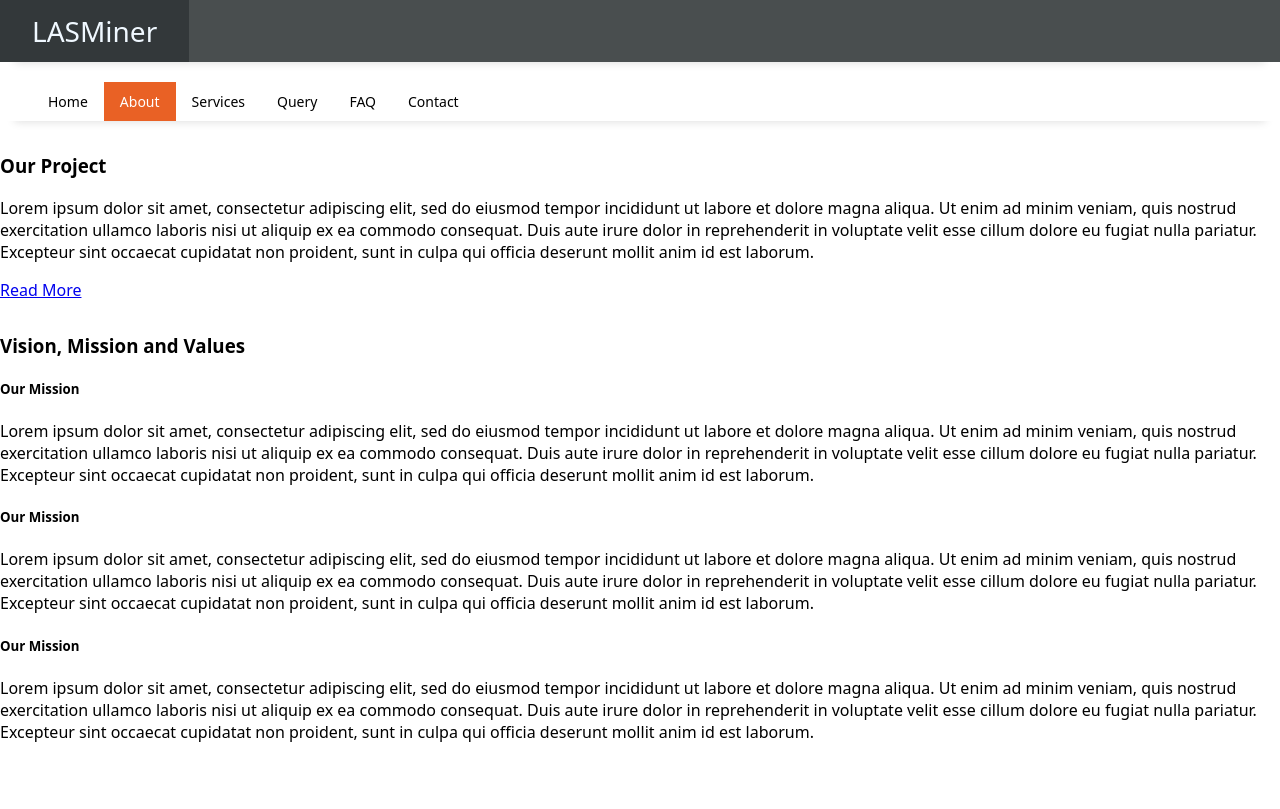
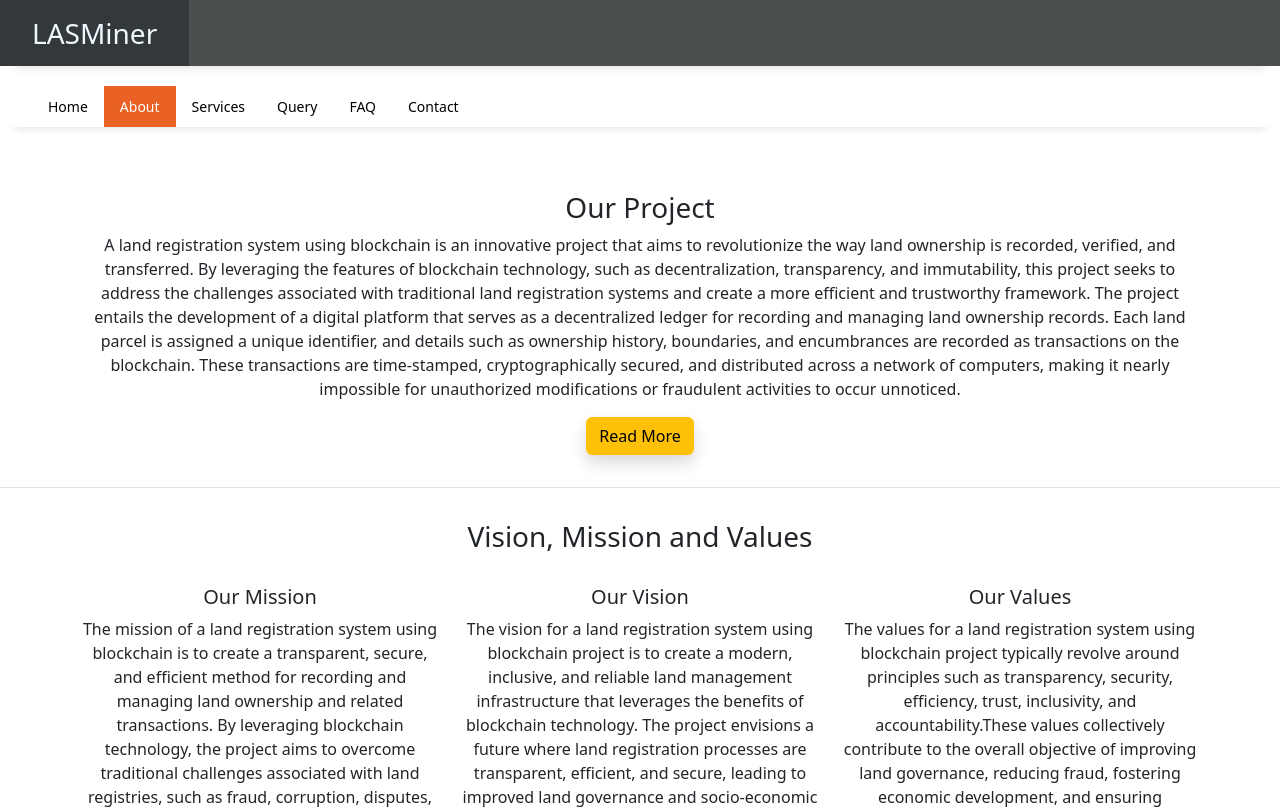
Before and after one commit to Niloy-Majumder/las-miner-frontend, a React (Create React App) app: page /about in a window 1280 px wide. Shown: the top 809 px of the page. Built offline with nearby package versions, Linux system fonts and the light colour scheme.

Commit message:
fixed table showing issue and add content to pages

```diff
--- a/package.json
+++ b/package.json
@@ -12,6 +12,7 @@
     "react": "^18.2.0",
     "react-bootstrap": "^2.7.4",
     "react-dom": "^18.2.0",
+    "react-icons": "4.2.0",
     "react-radio-buttons": "^1.2.2",
     "react-router-dom": "^6.8.2",
     "react-scripts": "5.0.1",
@@ -19,7 +20,6 @@
     "sass": "^1.58.3",
     "styled-components": "^5.3.8",
     "web-vitals": "^2.1.4",
-    "react-icons": "4.2.0",
     "web3": "^1.10.0"
   },
   "scripts": {
--- a/src/components/Section/About.js
+++ b/src/components/Section/About.js
@@ -12,13 +12,22 @@ function About() {
               <h3 className="main-heading">Our Project</h3>
               <div className="underline mx-auto"></div>
               <p className="about-paragraph">
-                Lorem ipsum dolor sit amet, consectetur adipiscing elit, sed do
-                eiusmod tempor incididunt ut labore et dolore magna aliqua. Ut
-                enim ad minim veniam, quis nostrud exercitation ullamco laboris
-                nisi ut aliquip ex ea commodo consequat. Duis aute irure dolor
-                in reprehenderit in voluptate velit esse cillum dolore eu fugiat
-                nulla pariatur. Excepteur sint occaecat cupidatat non proident,
-                sunt in culpa qui officia deserunt mollit anim id est laborum.
+                A land registration system using blockchain is an innovative
+                project that aims to revolutionize the way land ownership is
+                recorded, verified, and transferred. By leveraging the features
+                of blockchain technology, such as decentralization,
+                transparency, and immutability, this project seeks to address
+                the challenges associated with traditional land registration
+                systems and create a more efficient and trustworthy framework.
+                The project entails the development of a digital platform that
+                serves as a decentralized ledger for recording and managing land
+                ownership records. Each land parcel is assigned a unique
+                identifier, and details such as ownership history, boundaries,
+                and encumbrances are recorded as transactions on the blockchain.
+                These transactions are time-stamped, cryptographically secured,
+                and distributed across a network of computers, making it nearly
+                impossible for unauthorized modifications or fraudulent
+                activities to occur unnoticed.
               </p>
               <Link to="#" className="btn btn-warning shadow">
                 Read More
@@ -39,39 +48,38 @@ function About() {
             <div className="col-md-4 text-center">
               <h5>Our Mission</h5>
               <p>
-                Lorem ipsum dolor sit amet, consectetur adipiscing elit, sed do
-                eiusmod tempor incididunt ut labore et dolore magna aliqua. Ut
-                enim ad minim veniam, quis nostrud exercitation ullamco laboris
-                nisi ut aliquip ex ea commodo consequat. Duis aute irure dolor
-                in reprehenderit in voluptate velit esse cillum dolore eu fugiat
-                nulla pariatur. Excepteur sint occaecat cupidatat non proident,
-                sunt in culpa qui officia deserunt mollit anim id est laborum.
+                The mission of a land registration system using blockchain is to
+                create a transparent, secure, and efficient method for recording
+                and managing land ownership and related transactions. By
+                leveraging blockchain technology, the project aims to overcome
+                traditional challenges associated with land registries, such as
+                fraud, corruption, disputes, and lack of trust.
               </p>
             </div>
 
             <div className="col-md-4 text-center">
-              <h5>Our Mission</h5>
+              <h5>Our Vision</h5>
               <p>
-                Lorem ipsum dolor sit amet, consectetur adipiscing elit, sed do
-                eiusmod tempor incididunt ut labore et dolore magna aliqua. Ut
-                enim ad minim veniam, quis nostrud exercitation ullamco laboris
-                nisi ut aliquip ex ea commodo consequat. Duis aute irure dolor
-                in reprehenderit in voluptate velit esse cillum dolore eu fugiat
-                nulla pariatur. Excepteur sint occaecat cupidatat non proident,
-                sunt in culpa qui officia deserunt mollit anim id est laborum.
+                The vision for a land registration system using blockchain
+                project is to create a modern, inclusive, and reliable land
+                management infrastructure that leverages the benefits of
+                blockchain technology. The project envisions a future where land
+                registration processes are transparent, efficient, and secure,
+                leading to improved land governance and socio-economic
+                development.
               </p>
             </div>
 
             <div className="col-md-4 text-center">
-              <h5>Our Mission</h5>
+              <h5>Our Values</h5>
               <p>
-                Lorem ipsum dolor sit amet, consectetur adipiscing elit, sed do
-                eiusmod tempor incididunt ut labore et dolore magna aliqua. Ut
-                enim ad minim veniam, quis nostrud exercitation ullamco laboris
-                nisi ut aliquip ex ea commodo consequat. Duis aute irure dolor
-                in reprehenderit in voluptate velit esse cillum dolore eu fugiat
-                nulla pariatur. Excepteur sint occaecat cupidatat non proident,
-                sunt in culpa qui officia deserunt mollit anim id est laborum.
+                The values for a land registration system using blockchain
+                project typically revolve around principles such as
+                transparency, security, efficiency, trust, inclusivity, and
+                accountability.These values collectively contribute to the
+                overall objective of improving land governance, reducing fraud,
+                fostering economic development, and ensuring equitable access to
+                land resources.
               </p>
             </div>
           </div>
--- a/src/components/Section/Faq.js
+++ b/src/components/Section/Faq.js
@@ -4,12 +4,40 @@ import FaqItem from "./FaqItem";
 const faqItems = [
   {
     id: 0,
-    question: "Why do you love Programming",
+    question: "What is a land registration system using blockchain?",
     answer:
-      "Lorem ipsum dolor sit amet, consectetur adipiscing elit, sed do eiusmod tempor incididunt ut labore et dolore magna aliqua. Ut enim ad minim veniam, quis nostrud exercitation ullamco laboris nisi ut aliquip ex ea commodo consequat. Duis aute irure dolor in reprehenderit in voluptate velit esse cillum dolore eu fugiat nulla pariatur. Excepteur sint occaecat cupidatat non proident, sunt in culpa qui officia deserunt mollit anim id est laborum.",
+      "A land registration system using blockchain is a digital platform that utilizes blockchain technology to record, verify, and manage land ownership records and related transactions. It aims to create a transparent, secure, and efficient framework for land registration.",
   },
   {
     id: 1,
+    question:
+      "How does blockchain technology improve land registration systems?",
+    answer:
+      "Blockchain technology improves land registration systems by providing transparency, security, and efficiency. It offers a decentralized and tamper-proof ledger that records all land transactions, reduces fraud, increases trust, and automates processes, leading to streamlined and reliable land registration procedures.",
+  },
+  {
+    id: 2,
+    question:
+      "What are the advantages of a land registration system using blockchain?",
+    answer:
+      "The advantages of a land registration system using blockchain include enhanced transparency, reduced fraud and disputes, improved security, increased efficiency, streamlined processes, inclusivity, and trust in land ownership records.",
+  },
+  {
+    id: 3,
+    question:
+      "Can blockchain guarantee the accuracy of land ownership records?",
+    answer:
+      "While blockchain provides an immutable and transparent record of land ownership transactions, it does not guarantee the accuracy of the underlying data. The system relies on the accuracy of the information provided during the registration process. However, by reducing fraud and providing a trustworthy source of information, blockchain can improve the overall accuracy and integrity of land ownership records.",
+  },
+  {
+    id: 4,
+    question:
+      "How does the land registration system handle disputes or conflicting claims?",
+    answer:
+      "A land registration system using blockchain can help resolve disputes by providing a transparent and auditable record of all land transactions. The transaction history on the blockchain can be used as evidence to verify ownership and resolve conflicts. Additionally, the system can incorporate mechanisms for dispute resolution, such as arbitration or mediation, to address conflicting claims.",
+  },
+  {
+    id: 5,
     question: "Why do you hate Programming",
     answer:
       "Lorem ipsum dolor sit amet, consectetur adipiscing elit, sed do eiusmod tempor incididunt ut labore et dolore magna aliqua. Ut enim ad minim veniam, quis nostrud exercitation ullamco laboris nisi ut aliquip ex ea commodo consequat. Duis aute irure dolor in reprehenderit in voluptate velit esse cillum dolore eu fugiat nulla pariatur. Excepteur sint occaecat cupidatat non proident, sunt in culpa qui officia deserunt mollit anim id est laborum.",
@@ -21,9 +49,9 @@ function Faq() {
     <div className="faq-wrapper">
       <FaqItem data={faqItems[0]} />
       <FaqItem data={faqItems[1]} />
-      <FaqItem data={faqItems[0]} />
-      <FaqItem data={faqItems[1]} />
-      <FaqItem data={faqItems[0]} />
+      <FaqItem data={faqItems[2]} />
+      <FaqItem data={faqItems[3]} />
+      <FaqItem data={faqItems[4]} />
     </div>
   );
 }
--- a/src/components/Section/Home.js
+++ b/src/components/Section/Home.js
@@ -12,20 +12,21 @@ function Home() {
             <h2>More About Us</h2>
           </div>
           <p>
-            Lorem ipsum dolor sit amet, consectetur adipiscing elit, sed do
-            eiusmod tempor incididunt ut labore et dolore magna aliqua. Ut enim
-            ad minim veniam, quis nostrud exercitation ullamco laboris nisi ut
-            aliquip ex ea commodo consequat. Duis aute irure dolor in
-            reprehenderit in voluptate velit esse cillum dolore eu fugiat nulla
-            pariatur. Excepteur sint occaecat cupidatat non proident, sunt in
-            culpa qui officia deserunt mollit anim id est laborum. Lorem ipsum
-            dolor sit amet, consectetur adipiscing elit, sed do eiusmod tempor
-            incididunt ut labore et dolore magna aliqua. Ut enim ad minim
-            veniam, quis nostrud exercitation ullamco laboris nisi ut aliquip ex
-            ea commodo consequat. Duis aute irure dolor in reprehenderit in
-            voluptate velit esse cillum dolore eu fugiat nulla pariatur.
-            Excepteur sint occaecat cupidatat non proident, sunt in culpa qui
-            officia deserunt mollit anim id est laborum.
+            A land registration system using blockchain is an innovative project
+            that aims to revolutionize the way land ownership is recorded,
+            verified, and transferred. By leveraging the features of blockchain
+            technology, such as decentralization, transparency, and
+            immutability, this project seeks to address the challenges
+            associated with traditional land registration systems and create a
+            more efficient and trustworthy framework. The project entails the
+            development of a digital platform that serves as a decentralized
+            ledger for recording and managing land ownership records. Each land
+            parcel is assigned a unique identifier, and details such as
+            ownership history, boundaries, and encumbrances are recorded as
+            transactions on the blockchain. These transactions are time-stamped,
+            cryptographically secured, and distributed across a network of
+            computers, making it nearly impossible for unauthorized
+            modifications or fraudulent activities to occur unnoticed.
           </p>
         </div>
       </div>
--- a/src/components/Section/Items.js
+++ b/src/components/Section/Items.js
@@ -1,10 +1,4 @@
 const Items = ({ data, fetchAccount }) => {
-  // const data = {
-  //     discountedPrice:340,
-  //     price: 450,
-  //     title: "Title of the Item",
-  //     thumbnail: "dummyImage.jpeg"
-  // }
   return (
     <div className={"item-card"} onClick={fetchAccount}>
       <img className={"img-fluid"} src={`${data.thumbnail}`} alt={data.title} />
--- a/src/components/Section/Query.js
+++ b/src/components/Section/Query.js
@@ -12,6 +12,7 @@ function Query({ account, fetchAccount }) {
   const [daag, setDaag] = useState(0);
   const [aadhar, setAadhar] = useState(0);
   const [users, setUsers] = useState({});
+  const [showTable, setShowTable] = useState(0);
 
   const getAccount = async () => {
     if (account === "") {
@@ -27,6 +28,7 @@ function Query({ account, fetchAccount }) {
   const handleshowhide = (event) => {
     const getuser = event.target.value;
     setShowhide(getuser);
+    setShowTable(0);
   };
 
   const handledaagchange = (event) => {
@@ -44,6 +46,7 @@ function Query({ account, fetchAccount }) {
     let land = await contract.methods.getLandFromDaag(daag).call();
     if (land[1] !== "0") {
       setUsers(land);
+      setShowTable(1);
       // console.log(land);
     } else {
       console.log("No land Registered");
@@ -55,6 +58,7 @@ function Query({ account, fetchAccount }) {
     let land = await contract.methods.getLandFromDaag(getdaag).call();
     if (land[1] !== "0") {
       console.log(land);
+      setShowTable(1);
       setUsers(land);
     } else {
       console.log("No land Registered");
@@ -70,7 +74,8 @@ function Query({ account, fetchAccount }) {
             <select
               name="usertype"
               className="query-form-control"
-              onChange={(e) => handleshowhide(e)}>
+              onChange={(e) => handleshowhide(e)}
+            >
               <option value="">--Searching Methods--</option>
               <option value="1">Aadhar Number</option>
               <option value="2">Daag Number</option>
@@ -85,7 +90,8 @@ function Query({ account, fetchAccount }) {
                 name="aadhar"
                 className="query-form-control"
                 placeholder="Enter Aadhar Number"
-                onChange={handleaadharchange}></input>
+                onChange={handleaadharchange}
+              ></input>
             </div>
           )}
 
@@ -97,18 +103,22 @@ function Query({ account, fetchAccount }) {
                 name="daag"
                 className="query-form-control"
                 placeholder="Enter Daag Number"
-                onChange={handledaagchange}></input>
+                onChange={handledaagchange}
+              ></input>
             </div>
           )}
 
           <button
             name="button"
             className="query-btn"
-            onClick={showhide === "2" ? getlandbyDaag : getlandbyAadhar}>
+            onClick={showhide === "2" ? getlandbyDaag : getlandbyAadhar}
+          >
             Submit
           </button>
         </div>
 
+        {showTable !== 0 && (
+          <div>
             <h1>Present Owner</h1>
             <table>
               <thead>
@@ -126,8 +136,10 @@ function Query({ account, fetchAccount }) {
                 <UserData users={users} />
               </tbody>
             </table>
+          </div>
+        )}
 
-        <h1>Previous Owner</h1>
+        {/* <h1>Previous Owner</h1>
         <table>
           <thead>
             <tr>
@@ -140,8 +152,8 @@ function Query({ account, fetchAccount }) {
               <th>Phone Number</th>
             </tr>
           </thead>
-          <tbody>{/* <UserData users={users} /> */}</tbody>
-        </table>
+          <tbody> <UserData users={users} /> </tbody>
+        </table> */}
       </div>
     </div>
   );
--- a/src/index.js
+++ b/src/index.js
@@ -5,7 +5,7 @@ import App from "./App";
 import reportWebVitals from "./reportWebVitals";
 import "./index.scss";
 import "@fortawesome/fontawesome-free/css/all.min.css";
-
+import "bootstrap/dist/css/bootstrap.min.css";
 const root = ReactDOM.createRoot(document.getElementById("root"));
 root.render(
   // <React.StrictMode>
--- a/src/styles/sectionStyle/Userdata.css
+++ b/src/styles/sectionStyle/Userdata.css
@@ -1,6 +1,6 @@
 table {
     margin: 5rem auto;
-    border-radius: 1.5rem;
+    border-radius: 1.5rem 1.5rem 0 0;
     border: 1rem hidden #443C68;
     border-collapse: collapse;
     box-shadow: 0 0 0 1px black;
--- a/src/styles/sectionStyle/query.css
+++ b/src/styles/sectionStyle/query.css
@@ -11,6 +11,10 @@
 /* .query-main{
     min-height: 60vh;
 } */
+
+.query-form{
+    min-height: 120vh;
+}
 
 .query-form-wrapper{
 
```
Lines whose indentation alone changed are shown as unchanged.
